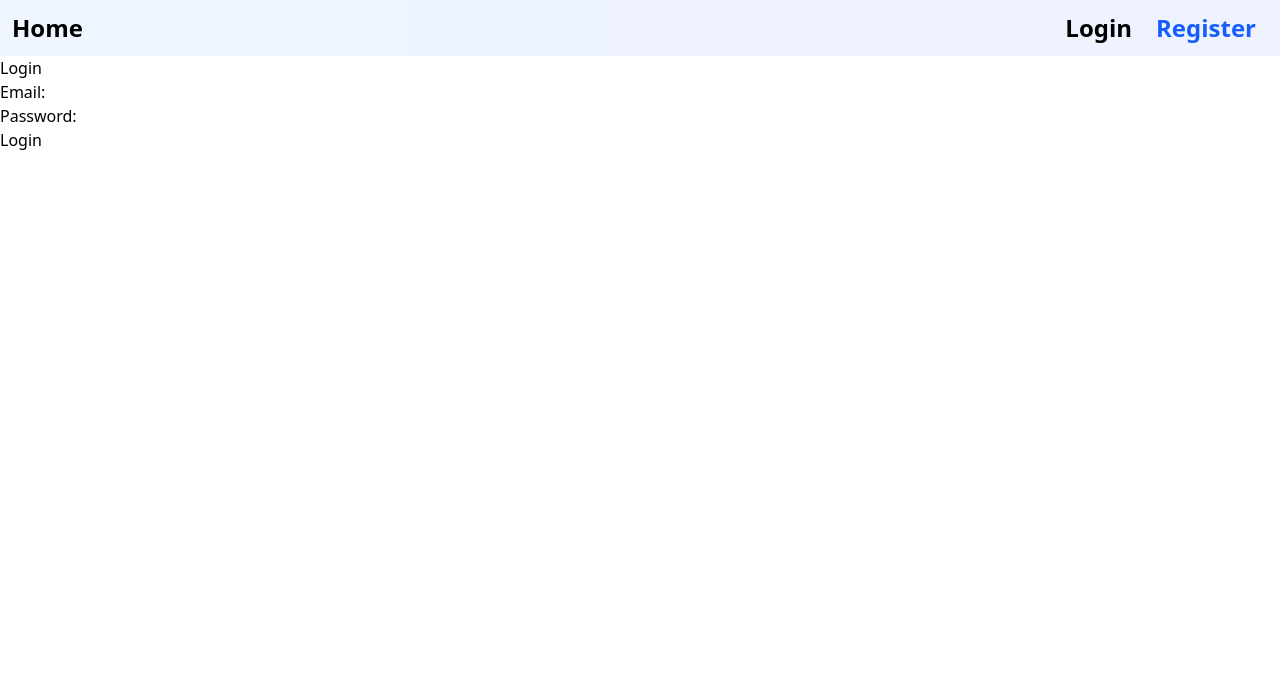
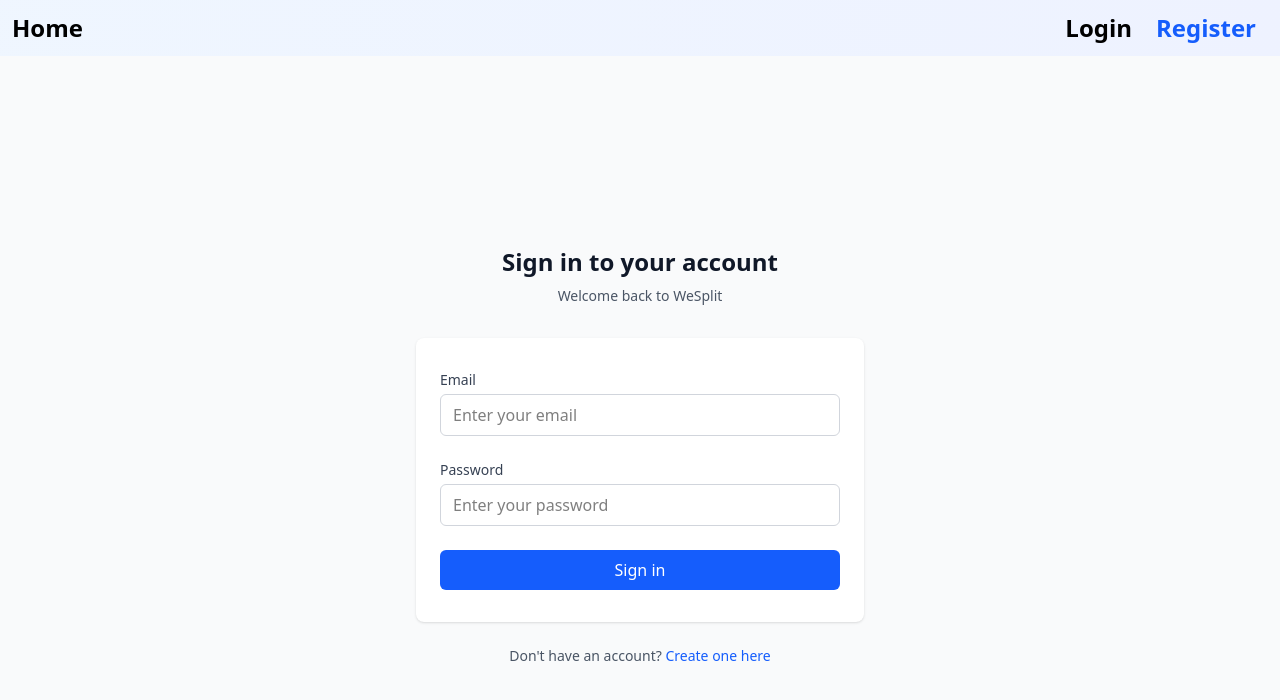
Before and after one commit to Shaurya-GitH/WeSplit-Frontend, a React (Vite) app: page /login in a window 1280 px wide. Shown: the top 700 px of the page. Built offline with nearby package versions, Linux system fonts and the light colour scheme.

Commit message:
Completed Login Page

```diff
--- a/src/pages/LoginPage.jsx
+++ b/src/pages/LoginPage.jsx
@@ -9,34 +9,94 @@ const LoginPage=()=>{
     const dispatch= useDispatch();
     const navigate= useNavigate();
     const [incorrect,setIncorrect]= useState(false);
+    const [message,setMessage]=useState("");
 
     const handleLogin=async (event)=>{
         event.preventDefault();
         const username=event.target.username.value;
         const result=await publicService.loginToServer(username,event.target.password.value);
-        if(result){
+        if(result && result.status===200){
             setIncorrect(false)
             dispatch(login(username));
             navigate("/profile")
         }
+        else if(result && result.status===403){
+            setIncorrect(true);
+            setMessage("Incorrect username or password");
+            navigate("/login");
+        }
         else{
-            setIncorrect(true)
+            setIncorrect(true);
+            setMessage(result.data.exception);
             navigate("/login")
         }
     }
 
     return(
-        <div>
-            <h1>Login</h1>
-            <Toggleable state={incorrect}>
-                <h3>Incorrect username or password</h3>
-            </Toggleable>
-            <form onSubmit={handleLogin}>
-                Email: <input type="text" name="username"/><br/>
-                Password: <input type="password" name="password"/><br/>
-                <input type="submit" value="Login"/>
-            </form>
+        <div className="min-h-screen bg-gray-50 flex items-center justify-center py-12 px-4 sm:px-6 lg:px-8">
+            <div className="max-w-md w-full">
+                {/* Header */}
+                <div className="text-center mb-8">
+                    <h1 className="text-2xl font-bold text-gray-900">Sign in to your account</h1>
+                    <p className="mt-2 text-sm text-gray-600">Welcome back to WeSplit</p>
+                </div>
+
+                {/* Error Message */}
+                <Toggleable state={incorrect}>
+                    <div className="mb-4 p-3 bg-red-100 border border-red-400 text-red-700 rounded">
+                        <h3 className="text-sm font-medium">{message}</h3>
+                    </div>
+                </Toggleable>
+
+                {/* Form */}
+                <div className="bg-white py-8 px-6 shadow rounded-lg">
+                    <form onSubmit={handleLogin} className="space-y-6">
+                        {/* Email */}
+                        <div>
+                            <label className="block text-sm font-medium text-gray-700 mb-1">
+                                Email
+                            </label>
+                            <input
+                                type="text"
+                                name="username"
+                                className="w-full px-3 py-2 border border-gray-300 rounded-md focus:outline-none focus:ring-2 focus:ring-blue-500 focus:border-blue-500"
+                                placeholder="Enter your email"
+                            />
+                        </div>
+
+                        {/* Password */}
+                        <div>
+                            <label className="block text-sm font-medium text-gray-700 mb-1">
+                                Password
+                            </label>
+                            <input
+                                type="password"
+                                name="password"
+                                className="w-full px-3 py-2 border border-gray-300 rounded-md focus:outline-none focus:ring-2 focus:ring-blue-500 focus:border-blue-500"
+                                placeholder="Enter your password"
+                            />
+                        </div>
+
+                        {/* Submit Button */}
+                        <button
+                            type="submit"
+                            className="w-full py-2 px-4 bg-blue-600 text-white rounded-md font-medium hover:bg-blue-700 focus:outline-none focus:ring-2 focus:ring-blue-500 focus:ring-offset-2 transition-colors"
+                        >
+                            Sign in
+                        </button>
+                    </form>
+                </div>
+
+                {/* Register Link */}
+                <p className="mt-6 text-center text-sm text-gray-600">
+                    Don't have an account?{' '}
+                    <a href="/register" className="text-blue-600 hover:text-blue-500">
+                        Create one here
+                    </a>
+                </p>
+            </div>
         </div>
+
     )
 }
 export default LoginPage
--- a/src/services/publicService.js
+++ b/src/services/publicService.js
@@ -10,11 +10,13 @@ const loginToServer=async (username,password)=>{
     try{
         const token = await axios.post(`${url}/login`,credentials);
         localStorage.setItem("token",`Bearer ${token.data}`);
-        return true;
+        return token;
     }
-    catch (e){
-        console.log(e.message);
-        return false;
+    catch (e) {
+        return {
+            status: e.response.status,
+            data: e.response.data,
+        };
     }
 }
 
```
